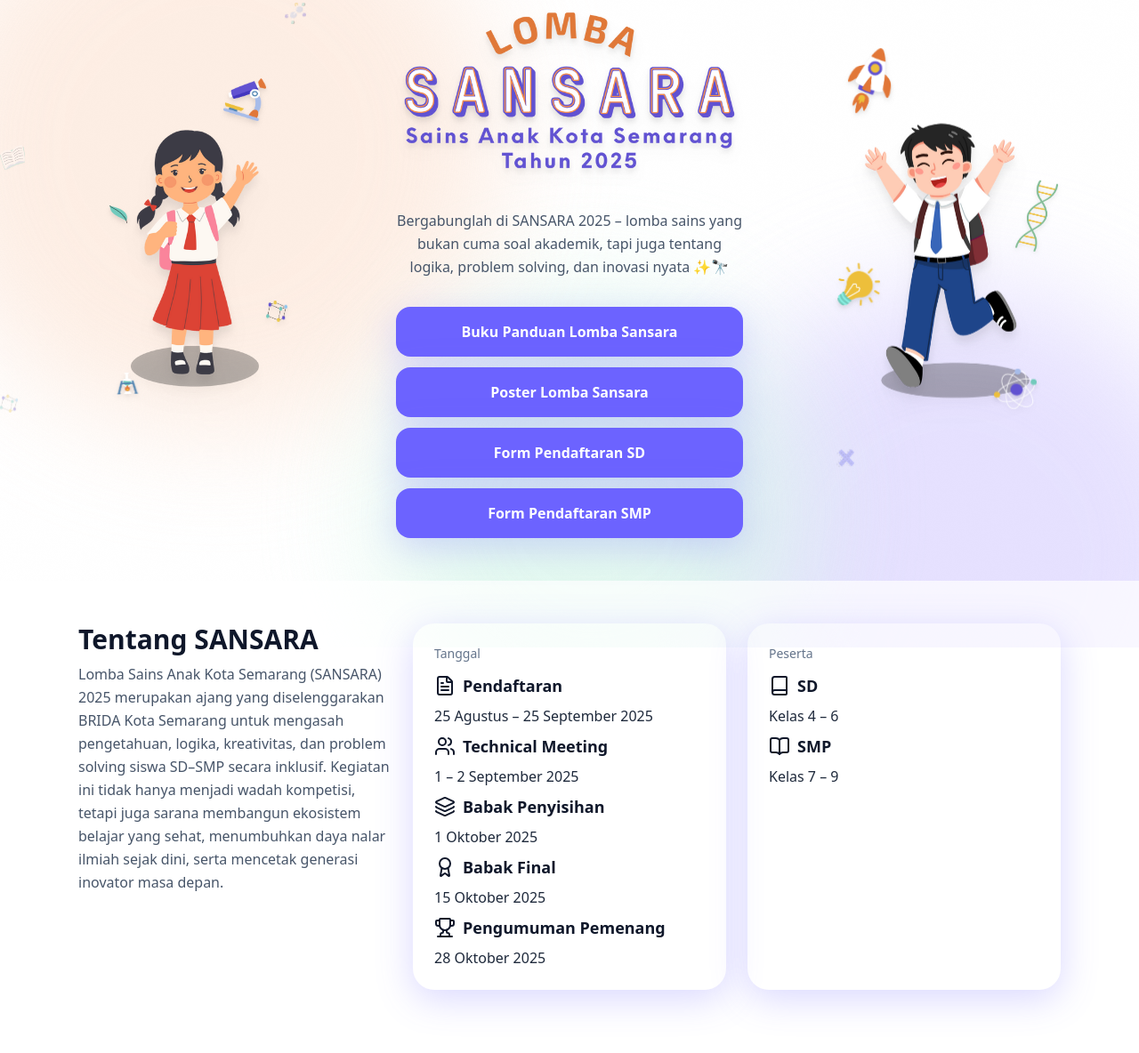
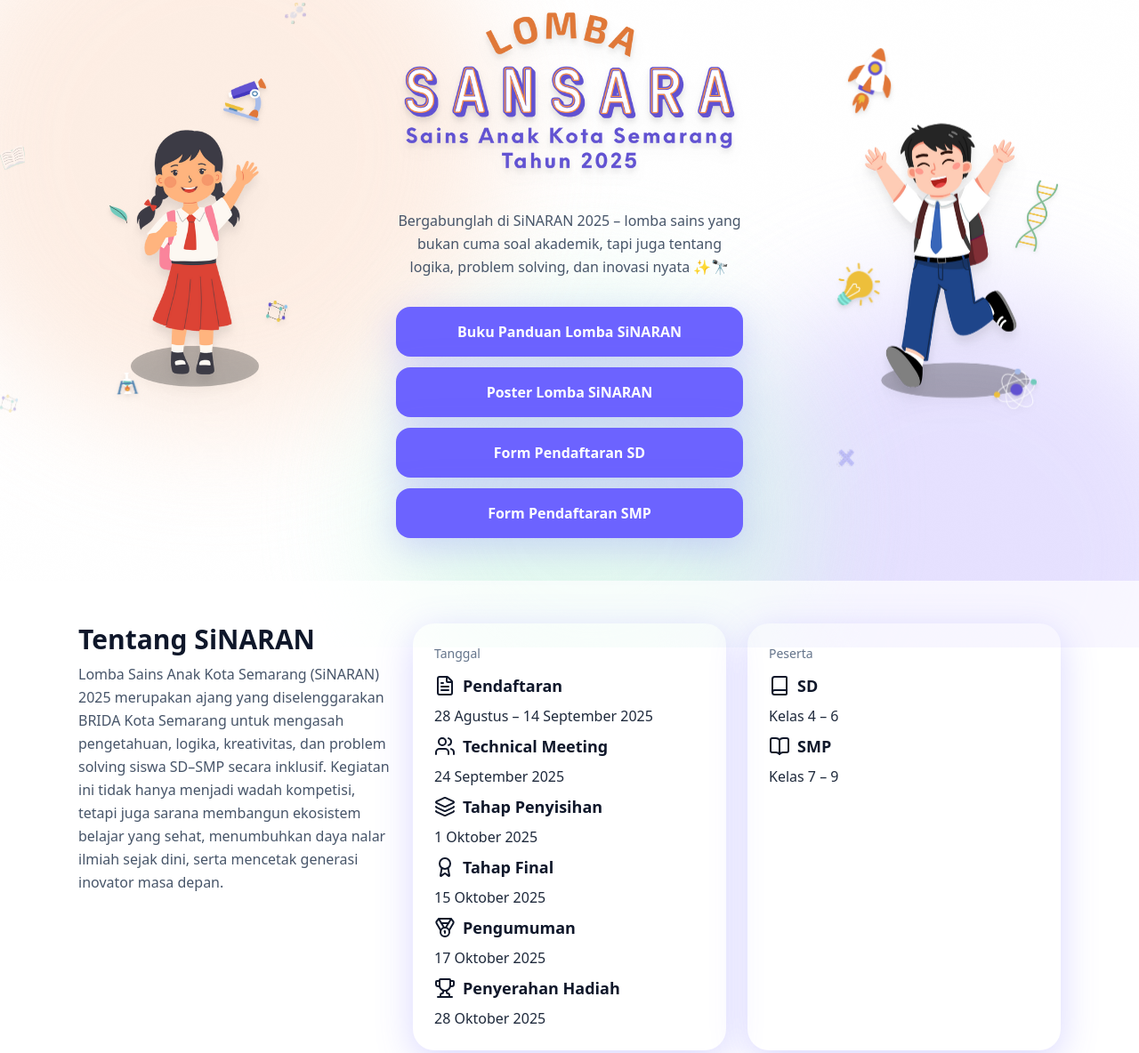
Before and after one commit to alzenavashti/sansara2025, a plain HTML site: page index.html in a window 1280 px wide. Shown: the part 72-1256 px from the top of the page at 89% size. Drawn offline with nearby package versions, Linux system fonts and the light colour scheme.

Commit message:
Update index.html

```diff
--- a/index.html
+++ b/index.html
@@ -3,7 +3,7 @@
   <head>
     <meta charset="utf-8" />
     <meta name="viewport" content="width=device-width, initial-scale=1" />
-    <title>SANSARA 2025</title>
+    <title>SiNARAN 2025</title>
 
     <!-- Google Fonts -->
     <link rel="preconnect" href="https://fonts.googleapis.com">
@@ -88,16 +88,16 @@
           <div class="mb-6">
             <img src="logo.png" alt="Logo Lomba SANSARA 2025 - Sains Anak Kota Semarang" class="mx-auto w-full max-w-md h-auto drop-shadow-lg">
           </div>
-          <p class="mt-4 text-slate-600 max-w-lg mx-auto font-body leading-relaxed">Bergabunglah di SANSARA 2025 – lomba sains yang bukan cuma soal akademik, tapi juga tentang logika, problem solving, dan inovasi nyata ✨🔭</p>
+          <p class="mt-4 text-slate-600 max-w-lg mx-auto font-body leading-relaxed">Bergabunglah di SiNARAN 2025 – lomba sains yang bukan cuma soal akademik, tapi juga tentang logika, problem solving, dan inovasi nyata ✨🔭</p>
 
           <!-- Mobile Buttons -->
           <div id="tautan-mobile" class="mt-8 space-y-3 max-w-md mx-auto">
             <a id="btn-buku-mobile" class="group flex items-center justify-center gap-3 w-full rounded-2xl bg-grape text-white px-5 py-4 shadow-blob hover:brightness-105 transition-all hover:-translate-y-0.5 cursor-pointer">
-              <span class="font-body font-semibold">Buku Panduan Lomba SANSARA</span>
+              <span class="font-body font-semibold">Buku Panduan Lomba SiNARAN</span>
 
             </a>
             <a id="btn-poster-mobile" class="group flex items-center justify-center gap-3 w-full rounded-2xl bg-grape text-white px-5 py-4 shadow-blob hover:brightness-105 transition-all hover:-translate-y-0.5 cursor-pointer">
-              <span class="font-body font-semibold">Poster Lomba SANSARA</span>
+              <span class="font-body font-semibold">Poster Lomba SiNARAN</span>
 
             </a>
             <a id="btn-sd-mobile" class="group flex items-center justify-center gap-3 w-full rounded-2xl bg-grape text-white px-5 py-4 shadow-blob hover:brightness-105 transition-all hover:-translate-y-0.5 cursor-pointer">
@@ -155,23 +155,23 @@
               <div class="mb-8">
                 <img src="logo.png" alt="Logo Lomba SANSARA 2025 - Sains Anak Kota Semarang" class="mx-auto w-full max-w-lg h-auto drop-shadow-lg">
               </div>
-              <p class="mt-4 text-slate-600 max-w-lg mx-auto font-body leading-relaxed">Bergabunglah di SANSARA 2025 – lomba sains yang bukan cuma soal akademik, tapi juga tentang logika, problem solving, dan inovasi nyata ✨🔭</p>
+              <p class="mt-4 text-slate-600 max-w-lg mx-auto font-body leading-relaxed">Bergabunglah di SiNARAN 2025 – lomba sains yang bukan cuma soal akademik, tapi juga tentang logika, problem solving, dan inovasi nyata ✨🔭</p>
 
           <!-- Mobile Buttons -->
           <div id="tautan-mobile" class="mt-8 space-y-3 max-w-md mx-auto">
-            <a id="btn-buku-mobile" class="group flex items-center justify-center gap-3 w-full rounded-2xl bg-grape text-white px-5 py-4 shadow-blob hover:brightness-105 transition-all hover:-translate-y-0.5 cursor-pointer">
-              <span class="font-body font-semibold">Buku Panduan Lomba Sansara</span>
+            <a id="btn-buku" class="group flex items-center justify-center gap-3 w-full rounded-2xl bg-grape text-white px-5 py-4 shadow-blob hover:brightness-105 transition-all hover:-translate-y-0.5 cursor-pointer">
+              <span class="font-body font-semibold">Buku Panduan Lomba SiNARAN</span>
 
             </a>
-            <a id="btn-poster-mobile" class="group flex items-center justify-center gap-3 w-full rounded-2xl bg-grape text-white px-5 py-4 shadow-blob hover:brightness-105 transition-all hover:-translate-y-0.5 cursor-pointer">
-              <span class="font-body font-semibold">Poster Lomba Sansara</span>
+            <a id="btn-poster" class="group flex items-center justify-center gap-3 w-full rounded-2xl bg-grape text-white px-5 py-4 shadow-blob hover:brightness-105 transition-all hover:-translate-y-0.5 cursor-pointer">
+              <span class="font-body font-semibold">Poster Lomba SiNARAN</span>
 
             </a>
-            <a id="btn-sd-mobile" class="group flex items-center justify-center gap-3 w-full rounded-2xl bg-grape text-white px-5 py-4 shadow-blob hover:brightness-105 transition-all hover:-translate-y-0.5 cursor-pointer">
+            <a id="btn-sd" class="group flex items-center justify-center gap-3 w-full rounded-2xl bg-grape text-white px-5 py-4 shadow-blob hover:brightness-105 transition-all hover:-translate-y-0.5 cursor-pointer">
               <span class="font-body font-semibold">Form Pendaftaran SD</span>
 
             </a>
-            <a id="btn-smp-mobile" class="group flex items-center justify-center gap-3 w-full rounded-2xl bg-grape text-white px-5 py-4 shadow-blob hover:brightness-105 transition-all hover:-translate-y-0.5 cursor-pointer">
+            <a id="btn-smp" class="group flex items-center justify-center gap-3 w-full rounded-2xl bg-grape text-white px-5 py-4 shadow-blob hover:brightness-105 transition-all hover:-translate-y-0.5 cursor-pointer">
               <span class="font-body font-semibold">Form Pendaftaran SMP</span>
             </a>
               </div>
@@ -204,8 +204,8 @@
       <section id="tentang" class="relative bg-white/70">
         <div class="max-w-6xl mx-auto px-6 py-12 grid md:grid-cols-3 gap-6">
           <div class="md:col-span-1">
-            <h2 class="font-title text-3xl font-bold text-slate-900">Tentang SANSARA</h2>
-            <p class="mt-2 text-slate-600 font-body leading-relaxed">Lomba Sains Anak Kota Semarang (SANSARA) 2025 merupakan ajang yang diselenggarakan BRIDA Kota Semarang untuk mengasah pengetahuan, logika, kreativitas, dan problem solving siswa SD–SMP secara inklusif. Kegiatan ini tidak hanya menjadi wadah kompetisi, tetapi juga sarana membangun ekosistem belajar yang sehat, menumbuhkan daya nalar ilmiah sejak dini, serta mencetak generasi inovator masa depan.</p>
+            <h2 class="font-title text-3xl font-bold text-slate-900">Tentang SiNARAN</h2>
+            <p class="mt-2 text-slate-600 font-body leading-relaxed">Lomba Sains Anak Kota Semarang (SiNARAN) 2025 merupakan ajang yang diselenggarakan BRIDA Kota Semarang untuk mengasah pengetahuan, logika, kreativitas, dan problem solving siswa SD–SMP secara inklusif. Kegiatan ini tidak hanya menjadi wadah kompetisi, tetapi juga sarana membangun ekosistem belajar yang sehat, menumbuhkan daya nalar ilmiah sejak dini, serta mencetak generasi inovator masa depan.</p>
           </div>
           <div class="md:col-span-2 grid sm:grid-cols-2 gap-6">
       <!-- Card Tanggal -->
@@ -215,25 +215,30 @@
           <p class="font-title text-lg text-slate-900 font-bold flex items-center gap-2">
             <i data-lucide="file-text"></i> Pendaftaran
           </p>
-          <p class="text-slate-800">25 Agustus – 25 September 2025</p>
+          <p class="text-slate-800">28 Agustus – 14 September 2025</p>
 
           <p class="font-title text-lg text-slate-900 font-bold flex items-center gap-2">
             <i data-lucide="users"></i> Technical Meeting
           </p>
-          <p class="text-slate-800">1 – 2 September 2025</p>
+          <p class="text-slate-800">24 September 2025</p>
 
           <p class="font-title text-lg text-slate-900 font-bold flex items-center gap-2">
-            <i data-lucide="layers"></i> Babak Penyisihan
+            <i data-lucide="layers"></i> Tahap Penyisihan
           </p>
           <p class="text-slate-800">1 Oktober 2025</p>
 
           <p class="font-title text-lg text-slate-900 font-bold flex items-center gap-2">
-            <i data-lucide="award"></i> Babak Final
+            <i data-lucide="award"></i> Tahap Final
           </p>
           <p class="text-slate-800">15 Oktober 2025</p>
 
           <p class="font-title text-lg text-slate-900 font-bold flex items-center gap-2">
-            <i data-lucide="trophy"></i> Pengumuman Pemenang
+            <i data-lucide="medal"></i> Pengumuman
+          </p>
+          <p class="text-slate-800">17 Oktober 2025</p>
+
+          <p class="font-title text-lg text-slate-900 font-bold flex items-center gap-2">
+            <i data-lucide="trophy"></i> Penyerahan Hadiah
           </p>
           <p class="text-slate-800">28 Oktober 2025</p>
         </div>
@@ -297,7 +302,7 @@
       </section>
     </main>
 
-    <footer class="py-10 text-center text-sm text-slate-500 font-body">© 2025 SANSARA • Dibuat oleh BRIDA Kota Semarang</footer>
+    <footer class="py-10 text-center text-sm text-slate-500 font-body">© 2025 SiNARAN • Dibuat oleh BRIDA Kota Semarang</footer>
 
     <script>
       // === 1) ISI LINK DI SINI ===
```
